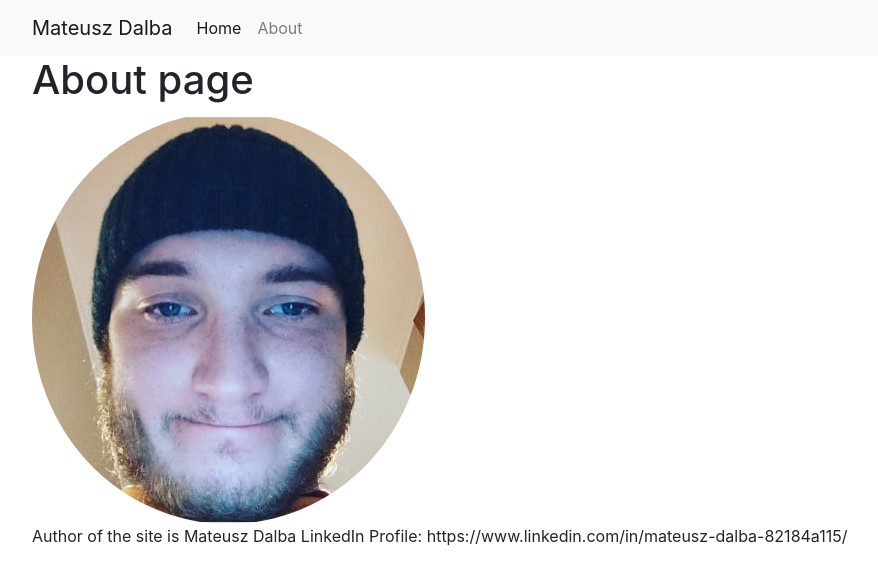
After one commit to mateuszdalba/dalba_website, a Django app: page /about/ in a window 1280 px wide. The commit adds this page. Shown: the top 585 px of the page, without its empty margins (53-931 px from the left). Run offline with Django 3.2, Linux system fonts and the light colour scheme; some libraries are stand-ins or nearby versions.

Commit message:
Adding lots of things :)

```diff
--- a/portfolio/settings.py
+++ b/portfolio/settings.py
@@ -11,6 +11,7 @@ https://docs.djangoproject.com/en/3.1/ref/settings/
 """
 
 from pathlib import Path
+import os
 
 # Build paths inside the project like this: BASE_DIR / 'subdir'.
 BASE_DIR = Path(__file__).resolve().parent.parent
@@ -118,3 +119,8 @@ USE_TZ = True
 # https://docs.djangoproject.com/en/3.1/howto/static-files/
 
 STATIC_URL = '/static/'
+
+STATICFILES_DIRS = [
+    BASE_DIR / "static",
+    '/var/www/static/',
+]
--- /dev/null
+++ b/portfolio/templates/about.html
@@ -0,0 +1,13 @@
+{% extends "base.html" %}
+{% load static %}
+
+{% block page_content %}
+<h1> About page </h1>
+<div>
+    <img class="rounded-circle account-img" src="{% static 'portfolio/default.jpg' %}" alt="My Image">
+    <p>
+        Author of the site is Mateusz Dalba
+        LinkedIn Profile: https://www.linkedin.com/in/mateusz-dalba-82184a115/
+    </p>
+</div>
+{% endblock %}
--- a/portfolio/templates/base.html
+++ b/portfolio/templates/base.html
@@ -1,4 +1,16 @@
+{% load static %}
+
+
+
 <link rel="stylesheet" href="https://stackpath.bootstrapcdn.com/bootstrap/4.1.3/css/bootstrap.min.css" integrity="sha384-MCw98/SFnGE8fJT3GXwEOngsV7Zt27NXFoaoApmYm81iuXoPkFOJwJ8ERdknLPMO" crossorigin="anonymous">
+
+{% if title %}
+  <title>Mateusz Dalba - {{ title }}</title>
+{% else %}
+  <title >Mateusz Dalba</title>
+{% endif %}
+
+
 
 <nav class="navbar navbar-expand-lg navbar-light bg-light">
     <div class="container">
@@ -12,8 +24,8 @@
             <li class="nav-item active">
               <a class="nav-link" href="{% url 'project_index' %}">Home</a>
             </li>
-            <li class="nav-item">
-              <a class="nav-link" href="#">Blog</a>
+            <li>
+              <a class="nav-item nav-link" href="{% url 'about' %}">About</a>
             </li>
           </ul>
         </div>
--- a/portfolio/urls.py
+++ b/portfolio/urls.py
@@ -15,8 +15,11 @@ Including another URLconf
 """
 from django.contrib import admin
 from django.urls import path, include
+from . import views
 
 urlpatterns = [
+    path('',include("projects.urls")),
     path('admin/', admin.site.urls),
-    path('projects/', include("projects.urls"))
+    path('projects/', include("projects.urls")),
+     path("about/", views.about, name='about'),
 ]
--- /dev/null
+++ b/portfolio/views.py
@@ -0,0 +1,5 @@
+from django.shortcuts import render
+
+
+def about(request):
+    return render(request, 'about.html', {'title' : 'About'})
```
Also changed, not shown: projects/views.py (line endings or trailing spaces), static/exmp.txt (added), static/portfolio/default.jpg (added).
